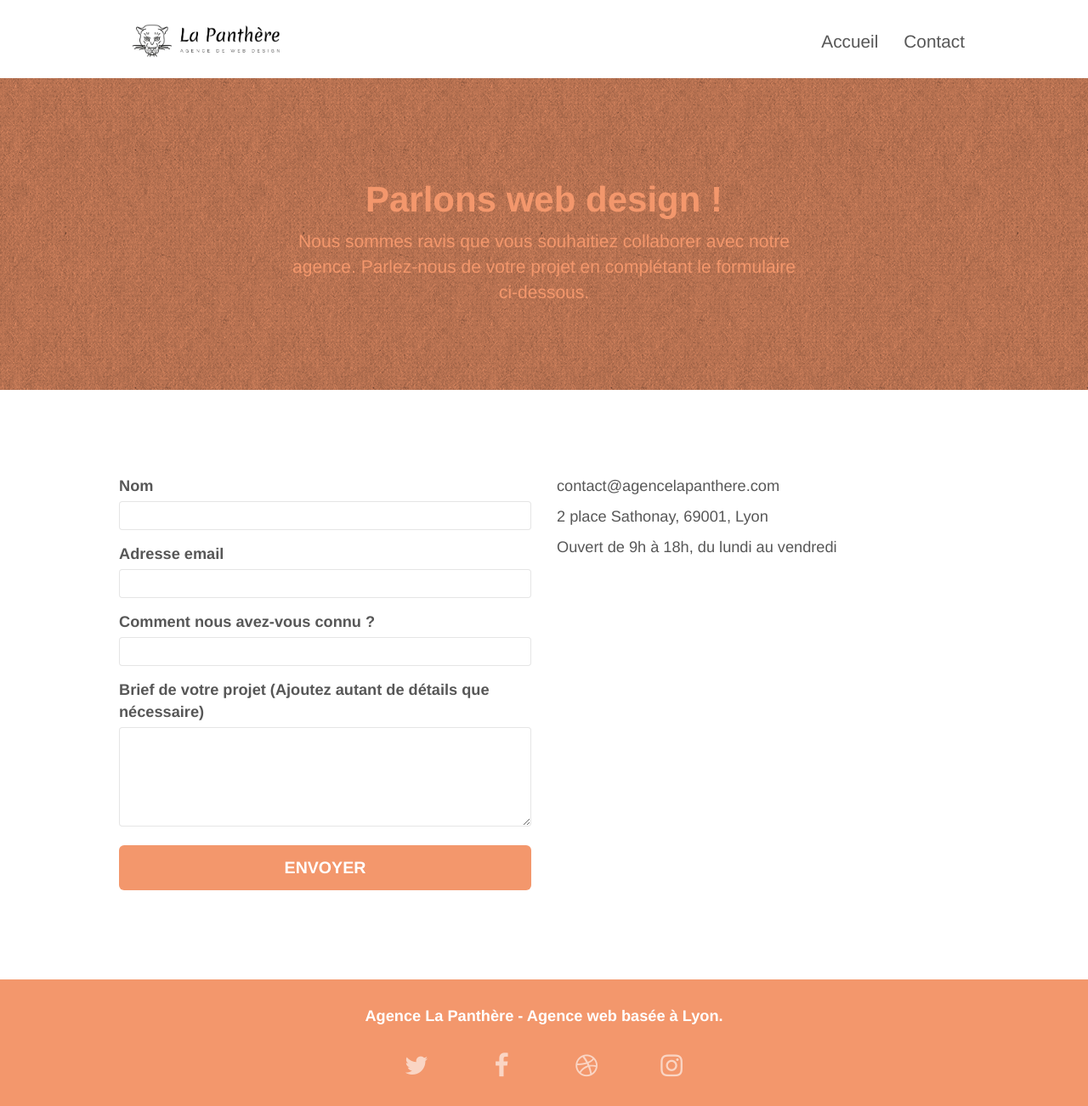
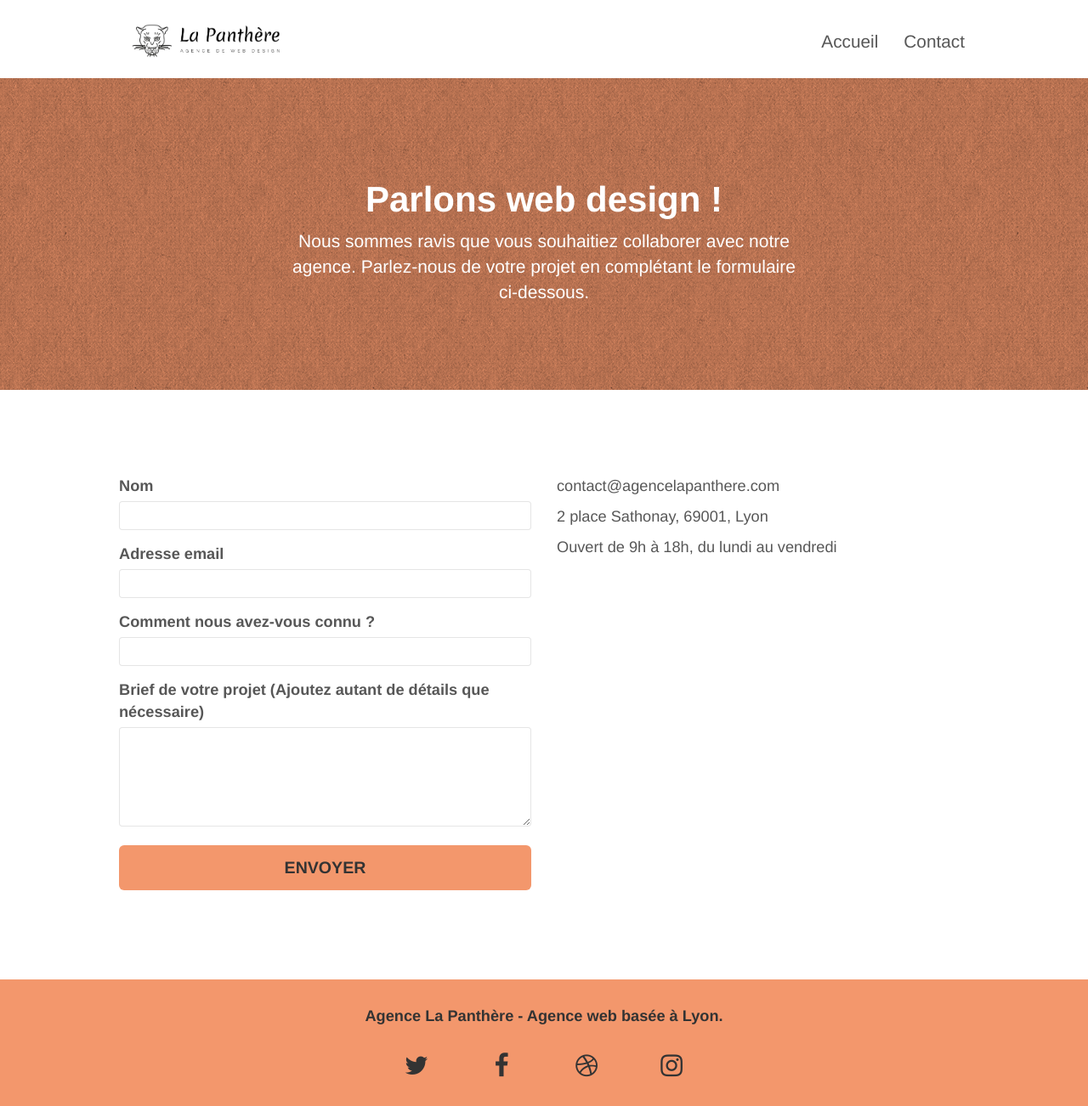
Before and after one commit to LukasBoisson/agence-la-panthere, a plain HTML site: page page2.html in a window 1280 px wide. Shown: the whole page at 85% size. Drawn offline with Linux system fonts and the light colour scheme.

Commit message:
fix low contrast

```diff
--- a/page2.html
+++ b/page2.html
@@ -170,7 +170,7 @@
         <div class="container bloc-sm">
           <div class="row">
             <div class="col-sm-12">
-              <p class="text-center white">
+              <p class="text-center">
                 Agence La Panthère - Agence web basée à Lyon.<br />
               </p>
               <div class="row row-no-gutters social">
--- a/style.css
+++ b/style.css
@@ -746,10 +746,6 @@ h4 {
   margin-top: 24px;
 }
 
-.white {
-  color: #ffffff !important;
-}
-
 .portfolio-thumb {
   margin-bottom: 24px;
 }
@@ -1096,6 +1092,7 @@ figure {
 
 #bloc-3-what-i-do p {
   font-size: 1.3em;
+  color: #ffffff !important;
 }
 
 #bloc-5-cta h2 {
@@ -1106,23 +1103,38 @@ figure {
 
 #bloc-5-cta a {
   font-size: 1.5em;
+  color: #333333 !important;
 }
 
 footer p {
   font-weight: 600;
   padding-bottom: 20px;
   padding-top: 10px;
+  color: #333333 !important;
 }
 
 #bloc-6 h1 {
   font-size: 3em;
   font-weight: 600;
+  color: #ffffff !important;
 }
 
 #bloc-6 p {
   font-size: 1.5em;
+  color: #ffffff !important;
 }
 
 .form-group label {
   font-weight: 600;
 }
+
+footer .fa {
+  color: #333333 !important;
+}
+
+#bloc-7 button {
+  color: #333333 !important;
+}
+#bloc-7 button:hover {
+  color: #ffffff !important;
+}
```
